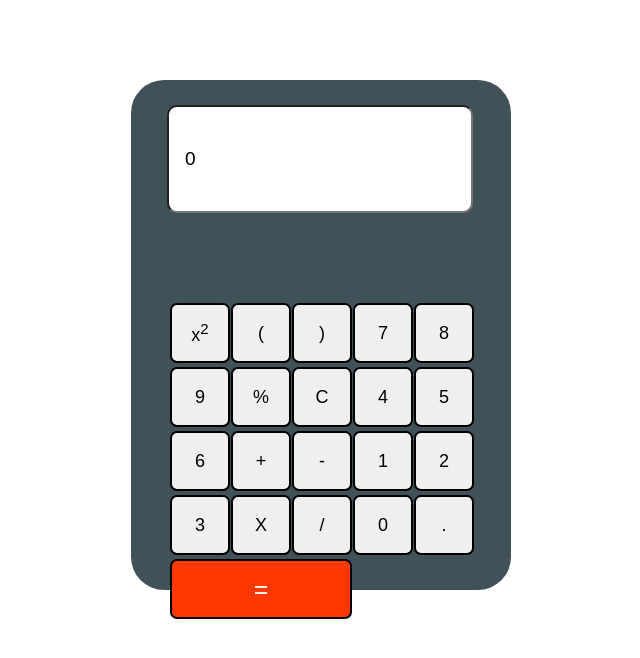
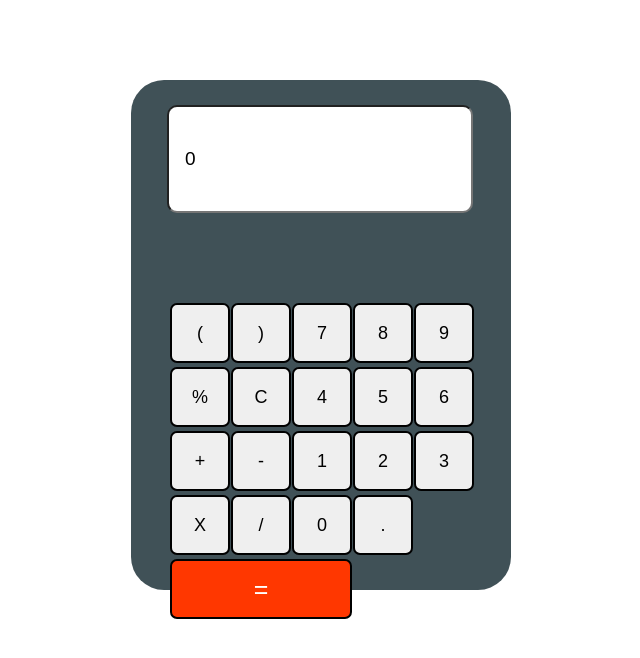
Before and after one commit to Ayushman594/Basic-calculator-, a plain HTML site: page index.html in a window 1280 px wide. Shown: the whole page, without its empty margins (319-959 px from the left). Drawn offline with Linux system fonts and the light colour scheme; files that its build step writes are made by us from their sources; files whose address does not match are found by name.

Commit message:
Update index.html

```diff
--- a/index.html
+++ b/index.html
@@ -10,7 +10,6 @@
     <div class="main">
         <input type="text" id="display" value="0">
         <div class="button-container">
-            <button class="button">x<sup>2</sup></button>
             <button class="button">(</button>
             <button class="button">)</button>
             <button class="button">7</button>
```
